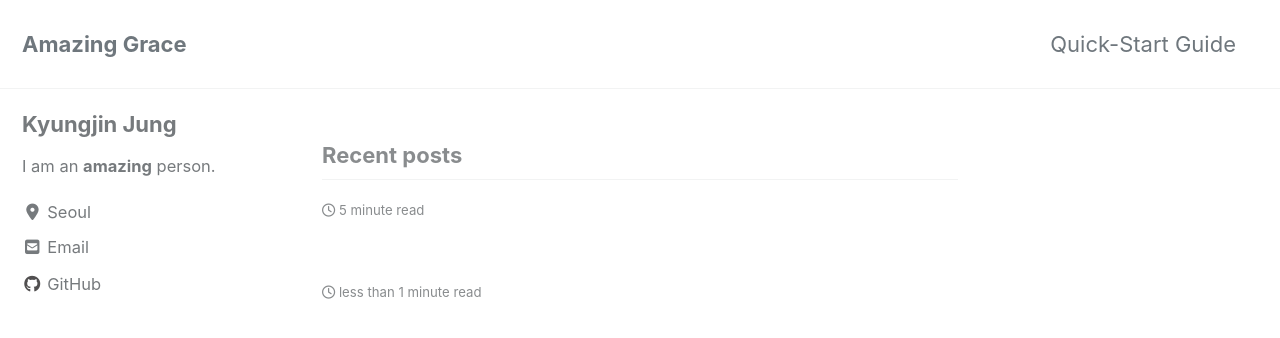
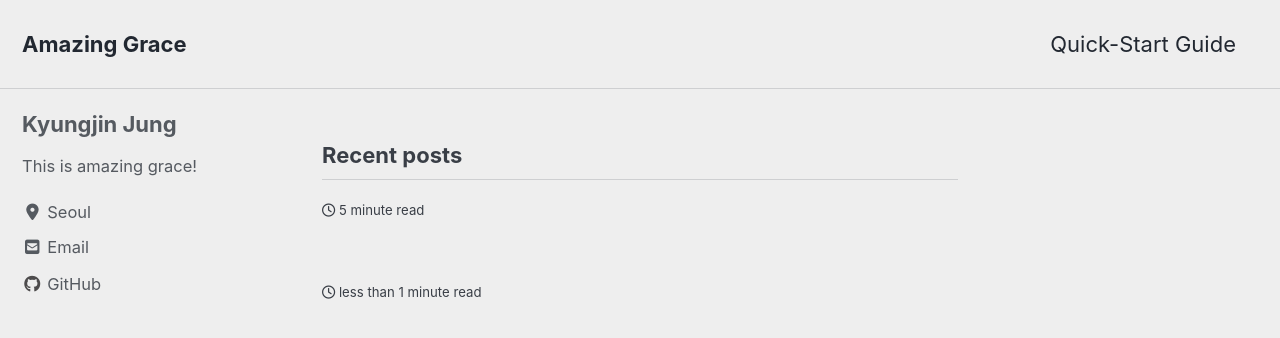
Before and after one commit to amazinggrace88/amazinggrace88.github.io, a Jekyll site: the page built from index.html, in a window 1280 px wide and 900 px high. Shown: the top 338 px of the window. Built offline with Jekyll 4.4.1, drawn with Linux system fonts in a browser that asks for light colours; cached includes are drawn as plain includes; nearby versions of some CDN libraries; the list of posts is cut into pages by our own code.

Commit message:
style:Edit _config.yml

```diff
--- a/_config.yml
+++ b/_config.yml
@@ -12,7 +12,7 @@
 
 # theme                  : "minimal-mistakes-jekyll"
 # remote_theme           : "mmistakes/minimal-mistakes"
-minimal_mistakes_skin    : "default" # "air", "aqua", "contrast", "dark", "dirt", "neon", "mint", "plum", "sunrise"
+minimal_mistakes_skin    : "air" # "default", "aqua", "contrast", "dark", "dirt", "neon", "mint", "plum", "sunrise"
 
 # Site Settings
 locale                   : "en"
@@ -20,7 +20,7 @@ title                    : "Amazing Grace"
 title_separator          : "-"
 subtitle                 : # site tagline that appears below site title in masthead
 name                     : "정경진의 기술 블로그"
-description              : "Amazing Grace comes from Amazing Brave"
+description              : "Good things take time"
 url                      : "https://amazinggrace88.github.io/"
 baseurl                  : # the subpath of your site, e.g. "/blog"
 repository               : "amazinggrace88/amazinggrace88.github.io"
@@ -35,8 +35,7 @@ comments:
     shortname            : # https://help.disqus.com/customer/portal/articles/466208-what-s-a-shortname-
   discourse:
     server               : # https://meta.discourse.org/t/embedding-discourse-comments-via-javascript/31963 , e.g.: meta.discourse.org
-  facebook:
-# https://developers.facebook.com/docs/plugins/comments
+  facebook               : # https://developers.facebook.com/docs/plugins/comments
     appid                :
     num_posts            : # 5 (default)
     colorscheme          : # "light" (default), "dark"
@@ -109,7 +108,7 @@ analytics:
 author:
   name             : "Kyungjin Jung"
   avatar           : # path of avatar image, e.g. "/assets/images/bio-photo.jpg"
-  bio              : "I am an **amazing** person."
+  bio              : "This is amazing grace!"
   location         : "Seoul"
   email            :
   links:
```
